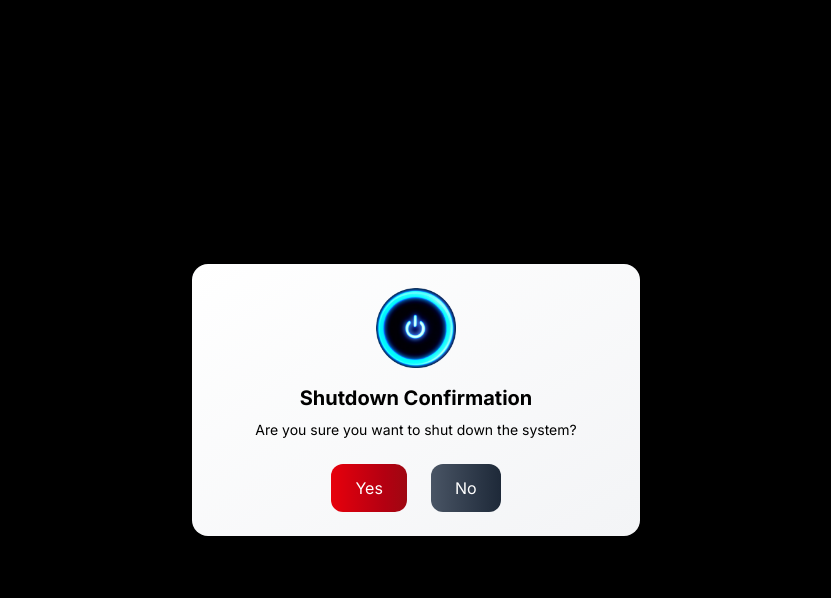
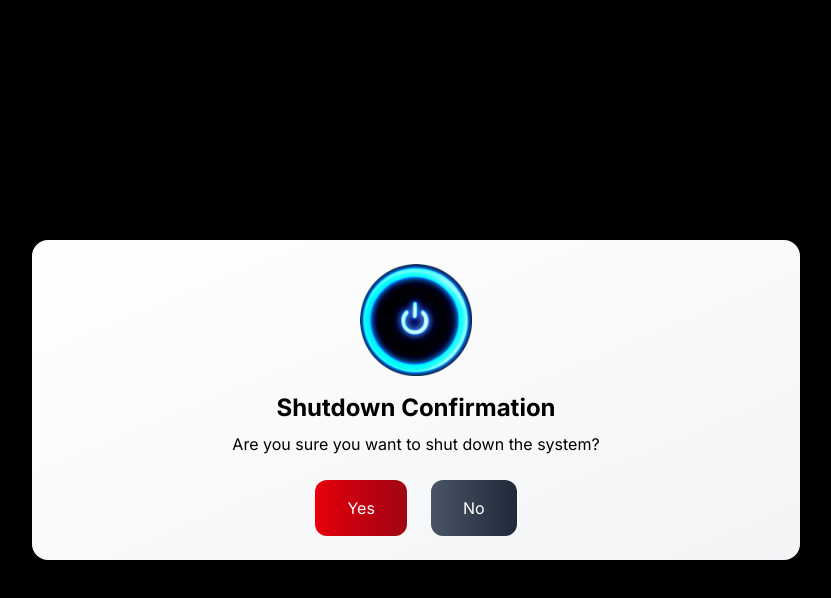
Before and after one commit to Fardin2112/Agnne, a React (Vite) app in the folder client/: page /stats in a window 1280 px wide. Both pictures are taken after a click on the button "Shutdown". Shown: the top 598 px of the page, without its empty margins (224-1055 px from the left). Built offline with nearby package versions, Linux system fonts and the light colour scheme; no server answers.

Commit message:
update UI

```diff
--- a/client/src/components/Controller.jsx
+++ b/client/src/components/Controller.jsx
@@ -17,7 +17,7 @@ function Controller() {
         <RightController />
       </div>
     </div>
-    <footer className='h-[15%] bg-red-600'>
+    <footer className='flex items-center justify-center h-[15%] bg-[#FFFFFF] shadow-md rounded-t-full'>
       hello
     </footer>
     </div>
--- a/client/src/components/Footer.jsx
+++ b/client/src/components/Footer.jsx
@@ -157,7 +157,7 @@ function Footer() {
             exit={{ opacity: 0 }}
           >
             <motion.div
-              className={`p-6 rounded-2xl shadow-[0_10px_30px_rgba(0,0,0,0.5)] bg-opacity-95 backdrop-blur-md w-[90%] max-w-md ${
+              className={`p-6 rounded-2xl shadow-[0_10px_30px_rgba(0,0,0,0.5)] bg-opacity-95 backdrop-blur-md w-[90%] max-w-3xl ${
                 isDarkMode
                   ? "bg-gradient-to-br from-gray-800 to-black text-white"
                   : "bg-gradient-to-br from-white to-gray-100 text-black"
@@ -171,18 +171,18 @@ function Footer() {
                 <motion.img
                   src={assests.shutdown}
                   alt="Shutdown"
-                  className="mx-auto mb-4 w-20 h-20"
+                  className="mx-auto mb-4 w-28 h-28"
                   variants={iconVariants}
                   initial="hidden"
                   animate="visible"
                 />
-                <p className="text-xl font-bold mb-2">Shutdown Confirmation</p>
-                <p className="text-sm">Are you sure you want to shut down the system?</p>
+                <p className="text-2xl font-bold mb-2">Shutdown Confirmation</p>
+                <p className="text-base">Are you sure you want to shut down the system?</p>
               </div>
               <div className="flex justify-center space-x-6">
                 <motion.button
                   onClick={handleShutdown}
-                  className="px-6 py-3 text-white rounded-xl bg-gradient-to-r from-red-600 to-red-800 transform transition-all duration-300 hover:scale-105 active:scale-95"
+                  className="px-8 py-4 text-white rounded-xl bg-gradient-to-r from-red-600 to-red-800 transform transition-all duration-300 hover:scale-105 active:scale-95"
                   whileHover={{ scale: 1.05 }}
                   whileTap={{ scale: 0.95 }}
                 >
@@ -190,7 +190,7 @@ function Footer() {
                 </motion.button>
                 <motion.button
                   onClick={() => setShowPopup(false)}
-                  className="px-6 py-3 text-white rounded-xl bg-gradient-to-r from-gray-600 to-gray-800 transform transition-all duration-300 hover:scale-105 active:scale-95"
+                  className="px-8 py-4 text-white rounded-xl bg-gradient-to-r from-gray-600 to-gray-800 transform transition-all duration-300 hover:scale-105 active:scale-95"
                   whileHover={{ scale: 1.05 }}
                   whileTap={{ scale: 0.95 }}
                 >
--- a/client/src/components/LeftController.jsx
+++ b/client/src/components/LeftController.jsx
@@ -186,7 +186,7 @@ const LeftController = () => {
               />
               <div className="mt-56 gap-2 flex items-center justify-center w-full px-4 text-[#22c55e]">
                 <FaFan className="text-[#22c55e] text-3xl" />
-                <span className="pr-5">{userFanSpeed}%</span>
+                <span className="pr-5 font-bold">{userFanSpeed}%</span>
               </div>
             </div>
 
@@ -212,16 +212,16 @@ const LeftController = () => {
               />
               <div className="mt-56 gap-2 flex items-center justify-center w-full px-4 bg-white text-[#ffa500]">
                 <FaFan className="text-[#ffa500] text-3xl" />
-                <span className="pr-5">{machineFanSpeed}%</span>
+                <span className="pr-5 font-bold">{machineFanSpeed}%</span>
               </div>
             </div>
           </div>
         )}
 
         {activeSection === "light" && (
-          <div className="flex w-[500px] h-[450px] items-center justify-center bg-white rounded-lg shadow-md">
+          <div className="flex w-full h-full items-center justify-center bg-white rounded-lg shadow-md">
             {/* 🔵 Blue Light Slider */}
-            <div className="flex w-[250px] flex-col items-center justify-center h-full">
+            <div className="flex w-[250px] flex-col items-center pt-4 h-full">
               <p className="text-[#8291ff] font-semibold">Blue Light</p>
               <input
                 type="range"
@@ -229,7 +229,7 @@ const LeftController = () => {
                 max="100"
                 value={blueLight}
                 onChange={handleBlueLightChange}
-                className="w-[300px] h-3 bg-gray-200 rounded-full appearance-none cursor-pointer transform -rotate-90 mt-40
+                className="w-[440px] h-3 bg-gray-200 rounded-full appearance-none cursor-pointer transform -rotate-90 mt-60
                   [&::-webkit-slider-thumb]:appearance-none [&::-webkit-slider-thumb]:w-6 [&::-webkit-slider-thumb]:h-6
                   [&::-webkit-slider-thumb]:bg-[#8291ff] [&::-webkit-slider-thumb]:rounded-full [&::-webkit-slider-thumb]:shadow-md
                   [&::-webkit-slider-thumb]:hover:bg-[#8291ff] [&::-webkit-slider-thumb]:transition-colors
@@ -240,9 +240,9 @@ const LeftController = () => {
                   background: `linear-gradient(to right, #8291ff ${blueLight}%, #e5e7eb ${blueLight}%)`,
                 }}
               />
-              <div className="mt-40 gap-2 flex items-center justify-center w-full px-4 bg-white text-[#8291ff]">
+              <div className="mt-56 gap-2 flex items-center justify-center w-full px-4 bg-white text-[#8291ff]">
                 <HiOutlineLightBulb className="text-[#8291ff] text-3xl" />
-                <span className="pr-5">{blueLight}%</span>
+                <span className="pr-5 font-bold">{blueLight}%</span>
               </div>
             </div>
 
@@ -255,7 +255,7 @@ const LeftController = () => {
                 max="100"
                 value={redLight}
                 onChange={handleRedLightChange}
-                className="w-[300px] h-3 bg-gray-200 rounded-full appearance-none cursor-pointer transform -rotate-90 mt-40
+                className="w-[440px] h-3 bg-gray-200 rounded-full appearance-none cursor-pointer transform -rotate-90 mt-60
                   [&::-webkit-slider-thumb]:appearance-none [&::-webkit-slider-thumb]:w-6 [&::-webkit-slider-thumb]:h-6
                   [&::-webkit-slider-thumb]:bg-[#ff6663] [&::-webkit-slider-thumb]:rounded-full [&::-webkit-slider-thumb]:shadow-md
                   [&::-webkit-slider-thumb]:hover:bg-[#ff6663] [&::-webkit-slider-thumb]:transition-colors
@@ -266,16 +266,16 @@ const LeftController = () => {
                   background: `linear-gradient(to right, #ff6663 ${redLight}%, #e5e7eb ${redLight}%)`,
                 }}
               />
-              <div className="mt-40 gap-2 flex items-center justify-center w-full px-4 bg-white text-[#ff6663]">
+              <div className="mt-56 gap-2 flex items-center justify-center w-full px-4 bg-white text-[#ff6663]">
                 <HiOutlineLightBulb className="text-[#ff6663] text-3xl" />
-                <span className="pr-5">{redLight}%</span>
+                <span className="pr-5 font-bold">{redLight}%</span>
               </div>
             </div>
           </div>
         )}
 
         {activeSection === "temp" && (
-          <div className="flex flex-col w-[500px] h-[450px] bg-white rounded-lg shadow-md p-6">
+          <div className="flex flex-col w-full h-full bg-white rounded-lg shadow-md p-6">
             {/* 🌡️ User Temp Control */}
             <div className="flex flex-col items-center">
               <div className="w-32 h-32 relative flex items-center justify-center">
--- a/client/src/pages/Setting.jsx
+++ b/client/src/pages/Setting.jsx
@@ -15,8 +15,7 @@ function Setting() {
       {/* Settings Container */}
       <div className="grid grid-cols-2 gap-8 gap-y-10 px-10 w-full">
         {/* Dark Mode Card */}
-        <div className={` p-6 rounded-xl shadow-lg ${isDarkMode ? 'bg-gray-800' : 'bg-white'} hover:bg-opacity-90 transition-all duration-200`}>
-          <div className="flex items-center justify-between py-3">
+        <div className={`flex items-center justify-between h-[200px] p-6 rounded-xl shadow-lg ${isDarkMode ? 'bg-gray-800' : 'bg-white'} hover:bg-opacity-90 transition-all duration-200`}>
             <span className="text-lg font-semibold">Dark Mode</span>
             <button
               onClick={toggleDarkMode}
@@ -30,12 +29,10 @@ function Setting() {
                 }`}
               />
             </button>
-          </div>
         </div>
 
         {/* Voice Commands Card */}
-        <div className={`p-6 rounded-xl shadow-lg ${isDarkMode ? 'bg-gray-800' : 'bg-white'} hover:bg-opacity-90 transition-all duration-200`}>
-          <div className="flex items-center justify-between py-3">
+        <div className={`flex items-center justify-between p-6 rounded-xl shadow-lg ${isDarkMode ? 'bg-gray-800' : 'bg-white'} hover:bg-opacity-90 transition-all duration-200`}>
             <span className="text-lg font-semibold">Voice Commands</span>
             <button
               onClick={toggleVoiceCommands}
@@ -49,11 +46,10 @@ function Setting() {
                 }`}
               />
             </button>
-          </div>
         </div>
 
         {/* Power Consumption Card */}
-        <div className={`p-6 rounded-xl shadow-lg ${isDarkMode ? 'bg-gray-800' : 'bg-white'} hover:bg-opacity-90 transition-all duration-200`}>
+        <div className={`flex flex-col justify-center h-[200px] p-6 rounded-xl shadow-lg ${isDarkMode ? 'bg-gray-800' : 'bg-white'} hover:bg-opacity-90 transition-all duration-200`}>
           <h2 className="text-lg font-semibold mb-4">Power Consumption</h2>
           <p className="text-2xl font-bold text-center">
             {powerUsage} W
--- a/client/src/pages/Shutdown.jsx
+++ /dev/null
@@ -1,9 +0,0 @@
-import React from 'react'
-
-function Shutdown() {
-  return (
-    <div>Shutdown</div>
-  )
-}
-
-export default Shutdown
--- a/client/src/pages/Stats.jsx
+++ b/client/src/pages/Stats.jsx
@@ -10,21 +10,21 @@ function Stats() {
 
   return (
     <div className={`min-h-screen pt-10 pb-8 ${isDarkMode ? 'bg-gray-900 text-white' : 'bg-gray-50 text-gray-900'} flex flex-col items-start space-y-6 p-4 transition-colors duration-300`}>
-      <div className='grid grid-cols-2 gap-8 grid-y-10 w-full px-10'>
+      <div className='grid grid-cols-2 gap-4 grid-y-10 w-full px-10 bg-green-400'>
       {/* Total Sessions Card */}
-      <div className={`w-full max-w-md p-6 rounded-xl shadow-lg ${isDarkMode ? 'bg-gray-800' : 'bg-white'} hover:bg-opacity-90 transition-all duration-200`}>
+      <div className={`w-full max-w-lg p-6 rounded-xl shadow-lg ${isDarkMode ? 'bg-gray-800' : 'bg-white'} hover:bg-opacity-90 transition-all duration-200`}>
         <p className="text-xl font-semibold">Total Sessions</p>
         <p className="flex justify-center text-2xl font-bold mt-2">{totalSession}</p>
       </div>
 
       {/* Total Running Hours Card */}
-      <div className={`w-full max-w-md p-6 rounded-xl shadow-lg ${isDarkMode ? 'bg-gray-800' : 'bg-white'} hover:bg-opacity-90 transition-all duration-200`}>
+      <div className={`w-full max-w-lg p-6 rounded-xl shadow-lg ${isDarkMode ? 'bg-gray-800' : 'bg-white'} hover:bg-opacity-90 transition-all duration-200`}>
         <p className="text-xl font-semibold">Total Running Hours</p>
         <p className="flex justify-center text-2xl font-bold mt-2">{totalRunningHours}</p>
       </div>
 
       {/* Power Usage Card */}
-      <div className={`w-full max-w-md p-6 rounded-xl shadow-lg ${isDarkMode ? 'bg-gray-800' : 'bg-white'} hover:bg-opacity-90 transition-all duration-200`}>
+      <div className={`w-full max-w-lg p-6 rounded-xl shadow-lg ${isDarkMode ? 'bg-gray-800' : 'bg-white'} hover:bg-opacity-90 transition-all duration-200`}>
         <p className="text-xl font-semibold">Power Usage</p>
         <p className="flex justify-center text-2xl font-bold mt-2">{powerUsage} W</p>
       </div>
```
